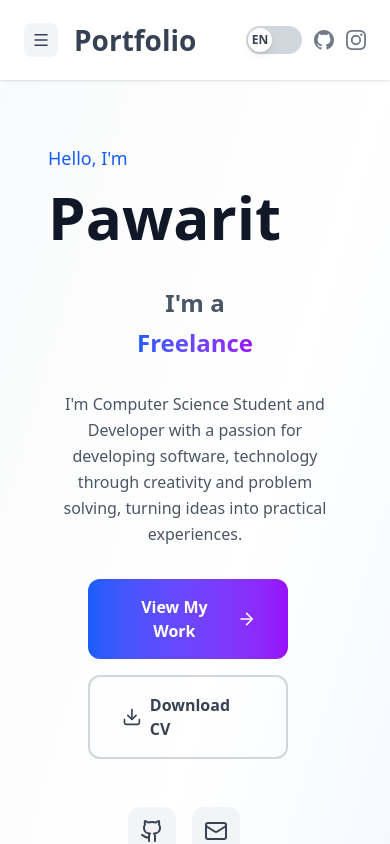
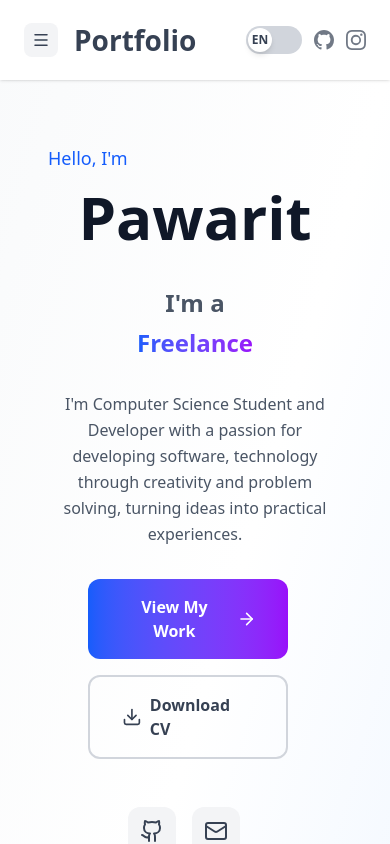
Before and after one commit to RitJaroen26/Resume-app, a Next.js app: page / in a window 390 px wide. Built offline with nearby package versions, Linux system fonts and the light colour scheme.

Commit message:
fix home

```diff
--- a/components/HomeSection.tsx
+++ b/components/HomeSection.tsx
@@ -88,7 +88,7 @@ export default function HomeSection() {
                             <p className={`text-lg font-medium ${isDarkMode ? 'text-blue-400' : 'text-blue-600'}`}>
                                 {isThai ? "สวัสดี ผมชื่อ" : "Hello, I'm"}
                             </p>
-                            <h1 className={`text-6xl sm:text-5xl md:text-6xl lg:text-7xl font-bold ${isDarkMode ? 'text-white' : 'text-gray-900'} leading-tight`}>
+                            <h1 className={`text-center md:text-left text-6xl sm:text-5xl md:text-6xl lg:text-7xl font-bold ${isDarkMode ? 'text-white' : 'text-gray-900'} leading-tight`}>
                                 {isThai ? "ปวริศร์" : "Pawarit"}
                                 <span className={`hidden md:block ${isDarkMode ? 'text-gray-300' : 'text-gray-700'} text-lg sm:text-xl md:text-2xl`}>
                                     {isThai ? "เจริญพัฒนศิริ" : "Jaroenphatthanasiri"}
@@ -106,7 +106,7 @@ export default function HomeSection() {
                             initial={{ opacity: 0, y: 20 }}
                             animate={{ opacity: 1, y: 0 }}
                             transition={{ delay: 0.4 }}
-                            className="flex flex-col sm:flex-row items-center justify-center lg:justify-start gap-2 sm:gap-4"
+                            className="flex flex-col sm:flex-row items-center justify-center md:justify-start lg:justify-start gap-2 sm:gap-4"
                         >
                             <span className={`text-2xl lg:text-3xl font-semibold ${isDarkMode ? 'text-gray-400' : 'text-gray-600'} sm:mr-4`}>
                                 {isThai ? "ผมเป็น" : "I'm a"}
```
